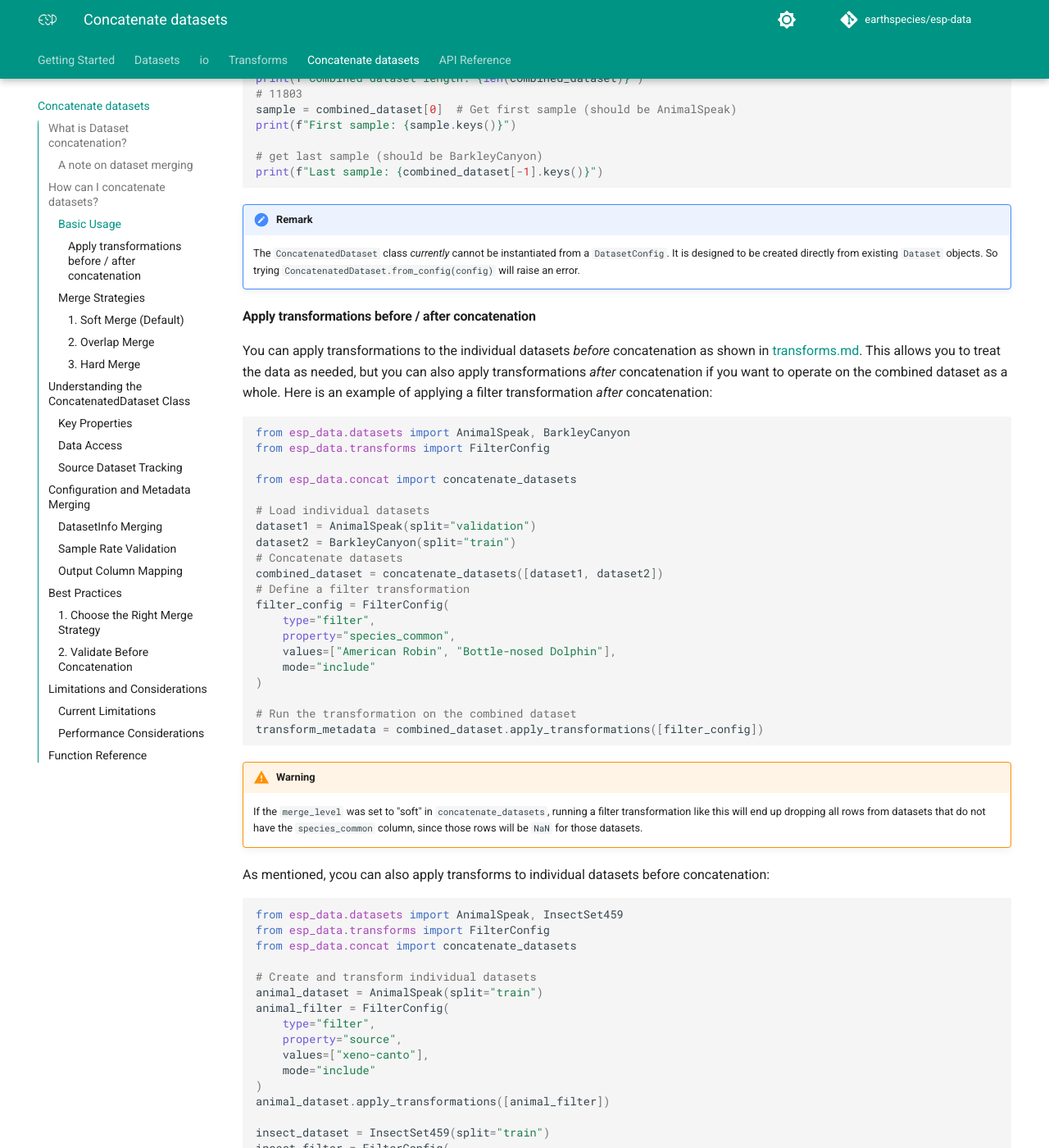
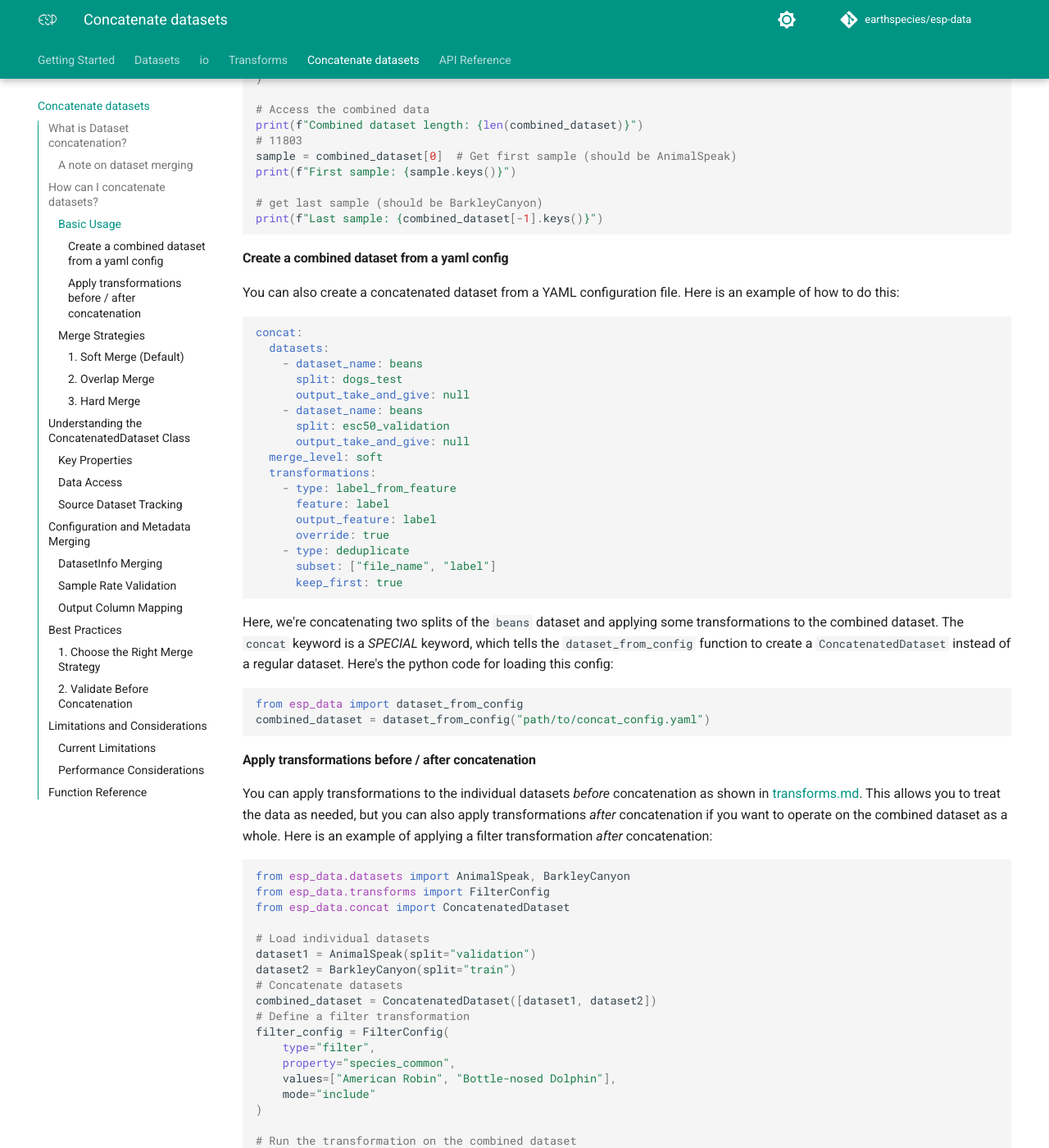
Before and after one commit to earthspecies/alp-data, an MkDocs documentation site: the page built from docs/concatenate.md, in a window 1280 px wide and 1400 px high, scrolled down 1235 px. Shown: the whole window at 82% size. Built offline with MkDocs 1.6.1 and Material for MkDocs 9.7.7, drawn with Linux system fonts in a browser that asks for light colours; comment, search, counter and statistics services are not loaded; the version menu is left out; some of the changed text lies outside the part shown.

Commit message:
Refactoring: dataset collections not supported for now, updated docs, added necessary imports to __init__

````diff
--- a/docs/concatenate.md
+++ b/docs/concatenate.md
@@ -22,13 +22,13 @@ In v1 of this approach, we have are three [merge strategies](#merge-strategies).
 
 ## How can I concatenate datasets?
 
-Datasets can be concatenated using the `concatenate_datasets` function with different merge strategies:
+Datasets can be concatenated using the `ConcatenatedDataset` class with different merge strategies:
 
 ### Basic Usage
 
 ```python
 from esp_data.datasets import AnimalSpeak, BarkleyCanyon
-from esp_data.concat import concatenate_datasets
+from esp_data.concat import ConcatanatedDataset
 
 # Load individual datasets
 dataset1 = AnimalSpeak(split="validation")
@@ -40,7 +40,10 @@ print(f"Dataset 2 length: {len(dataset2)}")
 # 9770
 
 # Concatenate with default soft merge
-combined_dataset = concatenate_datasets([dataset1, dataset2])
+combined_dataset = ConcatenatedDataset(
+    datasets=[dataset1, dataset2],
+    merge_level="soft"  # Options: "soft", "overlap", "hard"
+)
 
 # Access the combined data
 print(f"Combined dataset length: {len(combined_dataset)}")
@@ -52,9 +55,35 @@ print(f"First sample: {sample.keys()}")
 print(f"Last sample: {combined_dataset[-1].keys()}")
 ```
 
-!!! remark
-    The `ConcatenatedDataset` class *currently* cannot be instantiated from a `DatasetConfig`. It is designed to be created directly from existing `Dataset` objects. So trying `ConcatenatedDataset.from_config(config)` will raise an error.
+#### Create a combined dataset from a yaml config
+You can also create a concatenated dataset from a YAML configuration file. Here is an example of how to do this:
 
+```yaml
+concat:
+  datasets:
+    - dataset_name: beans
+      split: dogs_test
+      output_take_and_give: null
+    - dataset_name: beans
+      split: esc50_validation
+      output_take_and_give: null
+  merge_level: soft
+  transformations:
+    - type: label_from_feature
+      feature: label
+      output_feature: label
+      override: true
+    - type: deduplicate
+      subset: ["file_name", "label"]
+      keep_first: true
+```
+Here, we're concatenating two splits of the `beans` dataset and applying some transformations to the combined dataset.
+The `concat` keyword is a *SPECIAL* keyword, which tells the `dataset_from_config` function to create a `ConcatenatedDataset` instead of a regular dataset. Here's the python code for loading this config:
+
+```python
+from esp_data import dataset_from_config
+combined_dataset = dataset_from_config("path/to/concat_config.yaml")
+```
 
 #### Apply transformations before / after concatenation
 
@@ -63,14 +92,13 @@ You can apply transformations to the individual datasets *before* concatenation
 ```python
 from esp_data.datasets import AnimalSpeak, BarkleyCanyon
 from esp_data.transforms import FilterConfig
-
-from esp_data.concat import concatenate_datasets
+from esp_data.concat import ConcatenatedDataset
 
 # Load individual datasets
 dataset1 = AnimalSpeak(split="validation")
 dataset2 = BarkleyCanyon(split="train")
 # Concatenate datasets
-combined_dataset = concatenate_datasets([dataset1, dataset2])
+combined_dataset = ConcatenatedDataset([dataset1, dataset2])
 # Define a filter transformation
 filter_config = FilterConfig(
     type="filter",
@@ -83,7 +111,7 @@ filter_config = FilterConfig(
 transform_metadata = combined_dataset.apply_transformations([filter_config])
 ```
 !!! warning
-    If the `merge_level` was set to "soft" in `concatenate_datasets`, running a filter transformation like this
+    If the `merge_level` was set to "soft" in `ConcatenatedDataset`, running a filter transformation like this
     will end up dropping all rows from datasets that do not have the `species_common` column, since those rows will be
     `NaN` for those datasets.
 
@@ -91,10 +119,6 @@ transform_metadata = combined_dataset.apply_transformations([filter_config])
 As mentioned, ycou can also apply transforms to individual datasets before concatenation:
 
 ```python
-from esp_data.datasets import AnimalSpeak, InsectSet459
-from esp_data.transforms import FilterConfig
-from esp_data.concat import concatenate_datasets
-
 # Create and transform individual datasets
 animal_dataset = AnimalSpeak(split="train")
 animal_filter = FilterConfig(
@@ -115,7 +139,7 @@ insect_filter = FilterConfig(
 insect_dataset.apply_transformations([insect_filter])
 
 # Concatenate the transformed datasets
-combined_dataset = concatenate_datasets(
+combined_dataset = ConcatenatedDataset(
     [animal_dataset, insect_dataset],
     merge_level="overlap"
 )
@@ -131,7 +155,7 @@ Keeps all columns from all datasets, filling missing values with NaN:
 
 ```python
 # Soft merge - most permissive
-combined_dataset = concatenate_datasets(
+combined_dataset = ConcatenatedDataset(
     [dataset1, dataset2],
     merge_level="soft"
 )
@@ -142,7 +166,7 @@ Keeps only columns that exist in all datasets:
 
 ```python
 # Overlap merge - keeps common columns only
-combined_dataset = concatenate_datasets(
+combined_dataset = ConcatenatedDataset(
     [dataset1, dataset2],
     merge_level="overlap"
 )
@@ -153,7 +177,7 @@ Requires all datasets to have identical columns:
 
 ```python
 # Hard merge - strictest option
-combined_dataset = concatenate_datasets(
+combined_dataset = ConcatenatedDataset(
     [dataset1, dataset2],
     merge_level="hard"
 )
@@ -221,11 +245,11 @@ Sample rates must be compatible across datasets:
 
 ```python
 # This will work if both datasets have the same sample rate
-combined_dataset = concatenate_datasets([dataset1, dataset2])
+combined_dataset = ConcatenatedDataset([dataset1, dataset2])
 
 # This will raise MergeException if sample rates differ
 try:
-    incompatible_dataset = concatenate_datasets([audio_16k, audio_44k])
+    incompatible_dataset = ConcatenatedDataset([audio_16k, audio_44k])
 except MergeException as e:
     print(f"Sample rate mismatch: {e}")
 ```
@@ -250,7 +274,7 @@ dataset2 = AnimalSpeak(
 )
 
 # These will be merged successfully
-combined_dataset = concatenate_datasets([dataset1, dataset2])
+combined_dataset = ConcatenatedDataset([dataset1, dataset2])
 # Access the merged output mappings
 print(combined_dataset.output_take_and_give)
 # Output: {'canonical_name': 'species', 'local_path': 'path'}
@@ -262,7 +286,7 @@ dataset3 = AnimalSpeak(
 )
 
 try:
-    bad_combined = concatenate_datasets([dataset1, dataset3])
+    bad_combined = ConcatenatedDataset([dataset1, dataset3])
 except MergeException as e:
     print(f"Mapping conflict: {e}")
 ```
@@ -313,11 +337,6 @@ check_compatibility([dataset1, dataset2])
 
 ## Function Reference
 
-::: esp_data.concat.concatenate_datasets
-    handler: python
-    options:
-        show_source: true
-
 ::: esp_data.concat.ConcatenatedDataset
     handler: python
     options:
````
Also changed, not shown: esp_data/__init__.py (+6 -2 lines), 3 other files.
